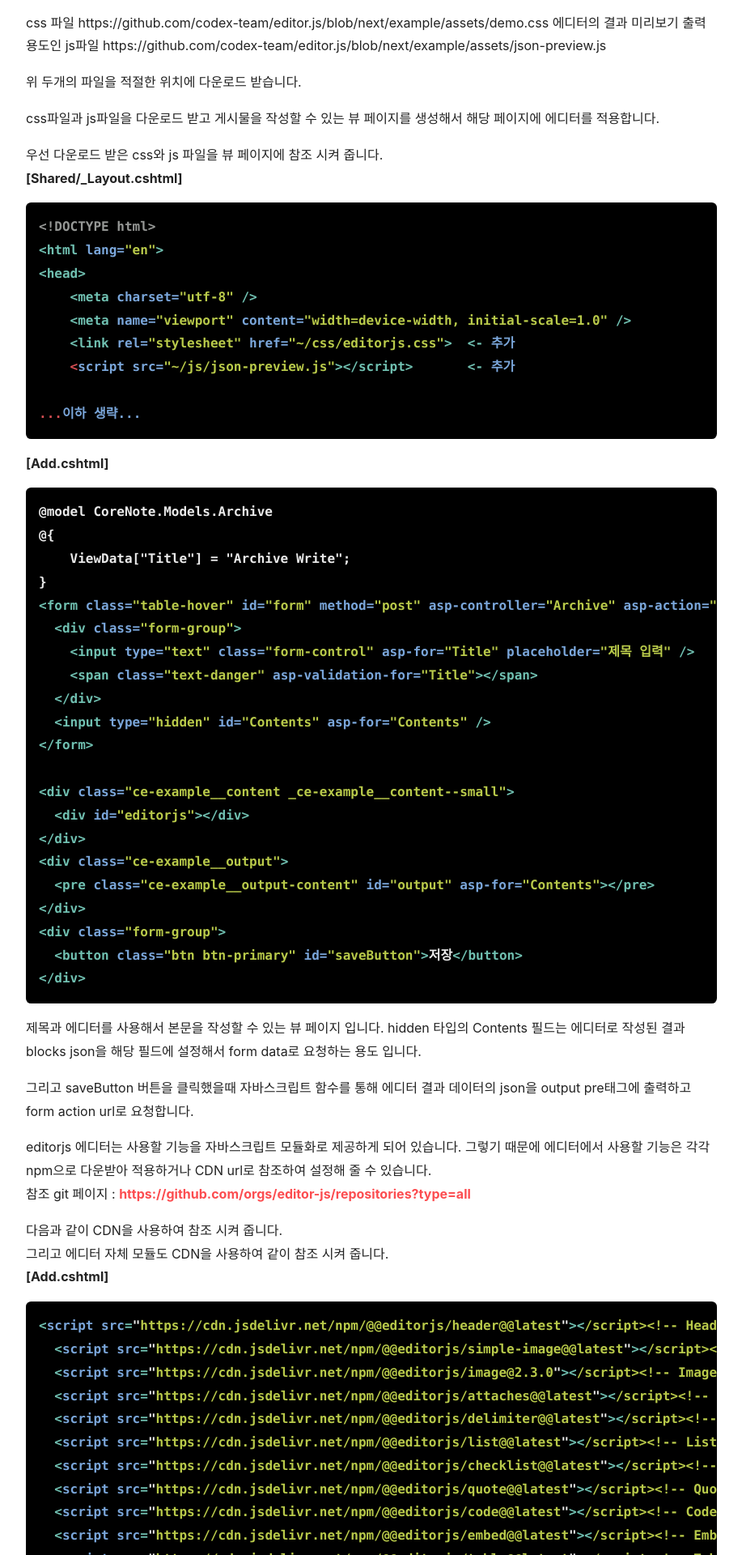
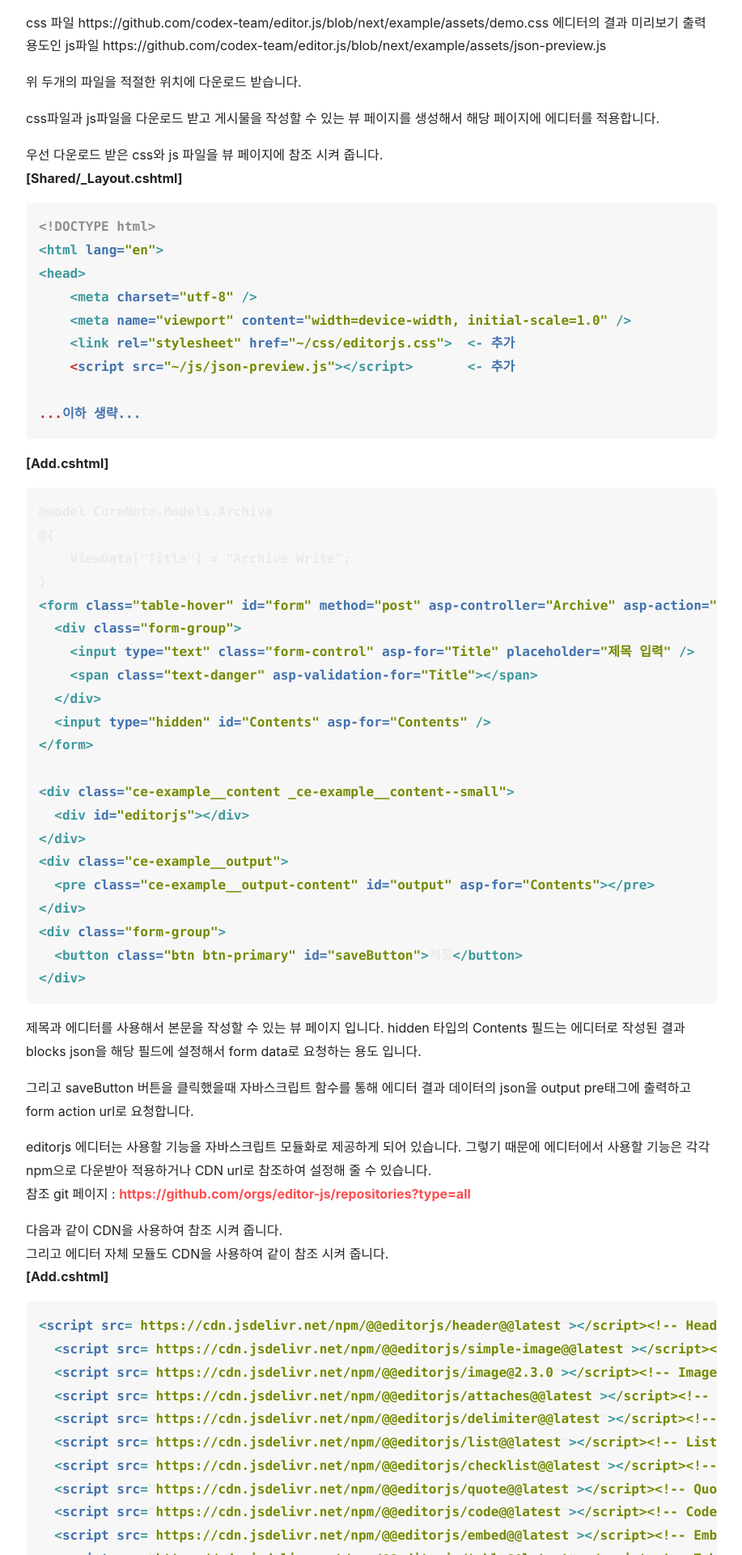
Before and after one commit to tyeom/tyeom.github.io, a Jekyll site: the page built from _posts/2022-04-18-[JavaScript] editorjs 적용하기 with ASP.NET Core.md, in a window 1280 px wide. Shown: the part 778-2698 px from the top of the page at 81% size, without its empty margins (71-988 px from the left). Built offline with Jekyll 4.4.1, drawn with Linux system fonts in a browser that asks for light colours; nearby versions of some CDN libraries; comment, search, counter and statistics services are not loaded.

Commit message:
Update _config.yml

```diff
--- a/_config.yml
+++ b/_config.yml
@@ -17,7 +17,7 @@
 ## => Site Settings
 ##############################
 text_skin: default # "default" (default), "dark", "forest", "ocean", "chocolate", "orange"
-highlight_theme: tomorrow-night-bright # "default" (default), "tomorrow", "tomorrow-night", "tomorrow-night-eighties", "tomorrow-night-blue", "tomorrow-night-bright"
+highlight_theme: tomorrow # "default" (default), "tomorrow", "tomorrow-night", "tomorrow-night-eighties", "tomorrow-night-blue", "tomorrow-night-bright"
 url     : https://tyeom.github.io # the base hostname & protocol for your site e.g. https://www.someone.com
 baseurl : # does not include hostname
 title   : Arooong Blog
```
